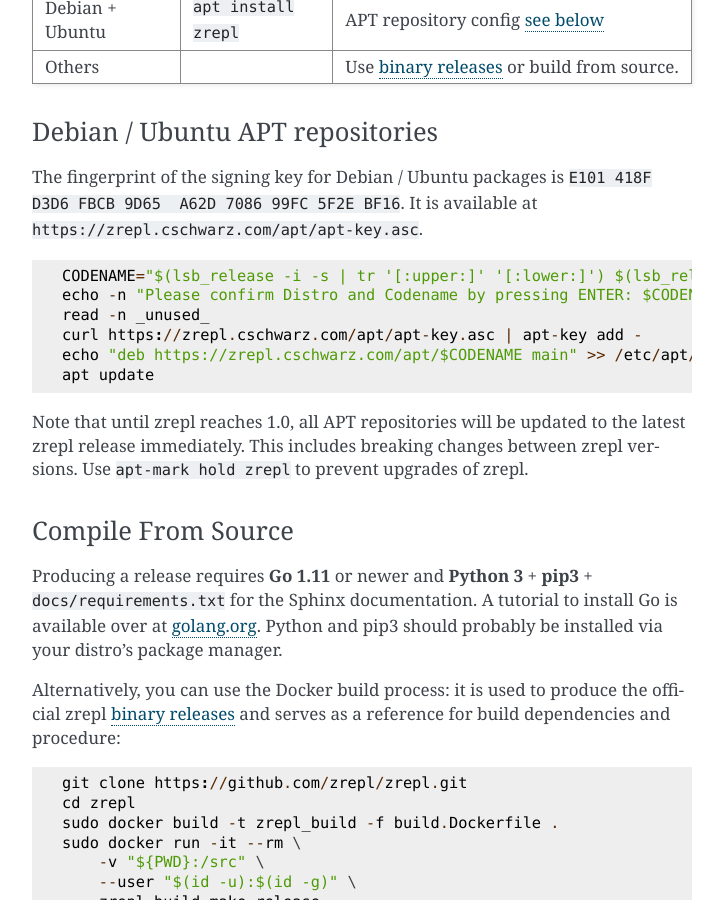
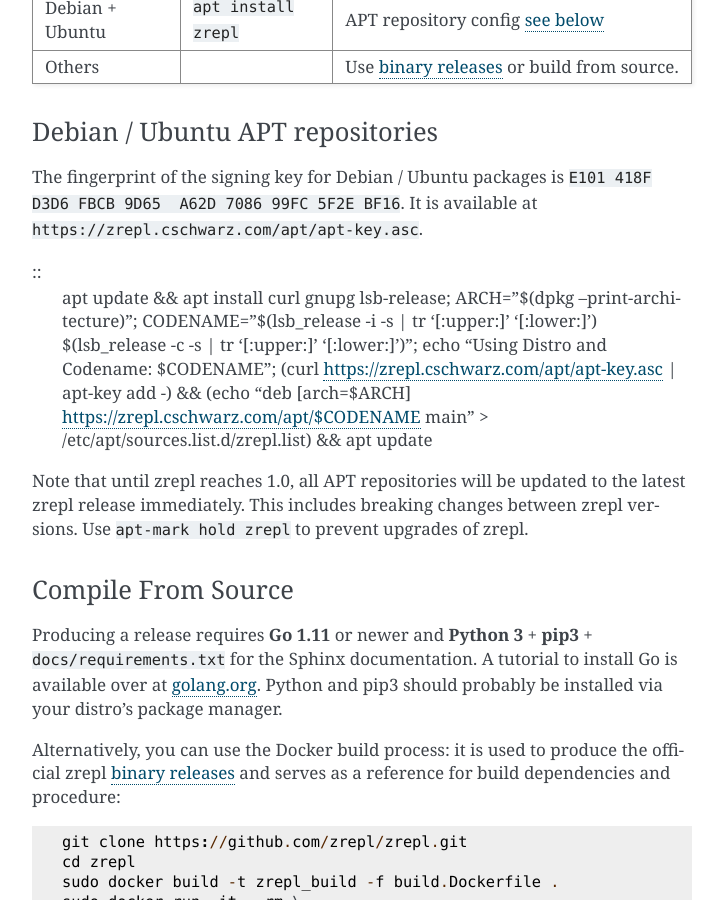
Before and after one commit to zrepl/zrepl, a Sphinx documentation site: the page built from docs/installation.rst, in a window 1280 px wide and 900 px high, scrolled down 954 px. Shown: the whole window, without its empty margins (388-1112 px from the left). Built offline with Sphinx 7.4.7, drawn with Linux system fonts in a browser that asks for light colours; the version number could not be read and is left out.

Commit message:
docs: install: apt snippet: idempotent, bash compat, multiarch compat
Co-authored-by: Janis Streib <me@janis-streib.de>
Co-authored-by: Christian Schwarz <me@cschwarz.com>

```diff
--- a/docs/installation.rst
+++ b/docs/installation.rst
@@ -62,12 +62,12 @@
 It is available at ``https://zrepl.cschwarz.com/apt/apt-key.asc``.
 
 ::
-
-    CODENAME="$(lsb_release -i -s | tr '[:upper:]' '[:lower:]') $(lsb_release -c -s | tr '[:upper:]' '[:lower:]')"
-    echo -n "Please confirm Distro and Codename by pressing ENTER: $CODENAME"
-    read -n _unused_
-    curl https://zrepl.cschwarz.com/apt/apt-key.asc | apt-key add -
-    echo "deb https://zrepl.cschwarz.com/apt/$CODENAME main" >> /etc/apt/sources.list
+    apt update && apt install curl gnupg lsb-release; \
+    ARCH="$(dpkg --print-architecture)"; \
+    CODENAME="$(lsb_release -i -s | tr '[:upper:]' '[:lower:]') $(lsb_release -c -s | tr '[:upper:]' '[:lower:]')"; \
+    echo "Using Distro and Codename: $CODENAME"; \
+    (curl https://zrepl.cschwarz.com/apt/apt-key.asc | apt-key add -) && \
+    (echo "deb [arch=$ARCH] https://zrepl.cschwarz.com/apt/$CODENAME main" > /etc/apt/sources.list.d/zrepl.list) && \
     apt update
 
 Note that until zrepl reaches 1.0, all APT repositories will be updated to the latest zrepl release immediately.
```
